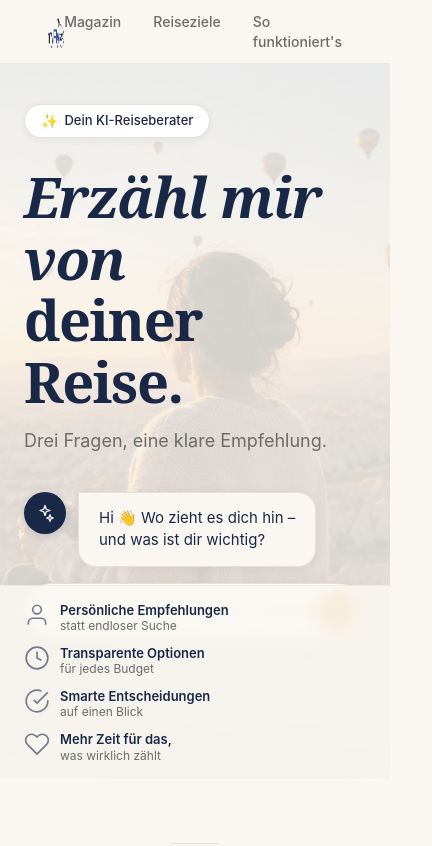
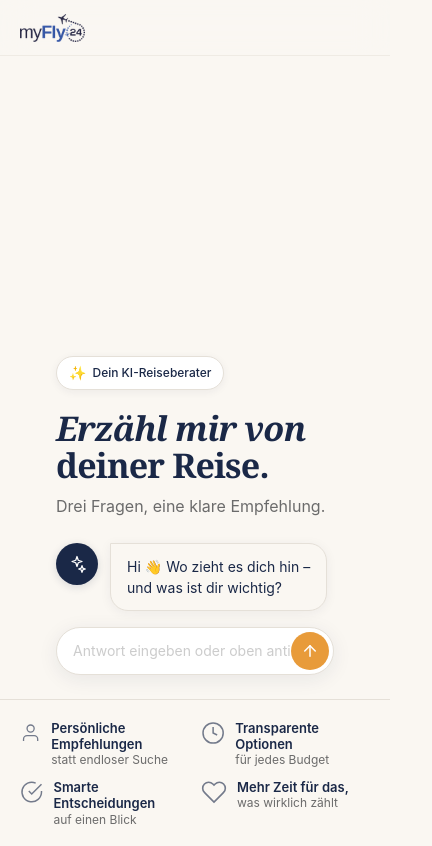
Before and after one commit to mdimster/myfly24-web, a Next.js app: page / in a window 390 px wide. Shown: the top 846 px of the page, 432 px wide, since content can reach past the window. Built offline with nearby package versions, Linux system fonts and the light colour scheme.

Commit message:
fix: mobile responsive

```diff
--- a/app/globals.css
+++ b/app/globals.css
@@ -274,45 +274,122 @@ body {
 }
 
 /* ─── Responsive ─── */
+
+/* Tablet */
 @media (max-width: 1024px) {
   .hero-content {
-    padding: 60px 32px 120px;
+    padding: 48px 32px 32px;
   }
 
   .hero-overlay {
     background: linear-gradient(
       to right,
-      rgba(250, 247, 242, 0.95) 0%,
-      rgba(250, 247, 242, 0.85) 50%,
-      rgba(250, 247, 242, 0.4) 80%,
-      rgba(250, 247, 242, 0.1) 100%
+      rgba(250, 247, 242, 0.92) 0%,
+      rgba(250, 247, 242, 0.75) 45%,
+      rgba(250, 247, 242, 0.3) 75%,
+      rgba(250, 247, 242, 0) 100%
     );
   }
 
-  .hero-headline {
-    font-size: 40px !important;
+  .trust-strip {
+    position: relative;
+    grid-template-columns: 1fr 1fr;
+    gap: 16px;
+    padding: 24px 32px;
+  }
+}
+
+/* Mobile */
+@media (max-width: 640px) {
+  .hero {
+    min-height: auto;
+    flex-direction: column;
+  }
+
+  .hero-bg {
+    height: 45vh;
+    position: relative;
+  }
+
+  .hero-bg img {
+    object-position: 65% top;
+  }
+
+  .hero-overlay {
+    background: linear-gradient(
+      to top,
+      rgba(250, 247, 242, 1) 0%,
+      rgba(250, 247, 242, 0.7) 40%,
+      rgba(250, 247, 242, 0.1) 70%,
+      rgba(250, 247, 242, 0) 100%
+    );
+  }
+
+  .hero-content {
+    position: relative;
+    padding: 0 20px 24px;
+    margin-top: -80px;
+    max-width: 100%;
+    z-index: 2;
+  }
+
+  .chat-message {
+    font-size: 14px;
+    padding: 12px 16px;
+    max-width: 280px;
+  }
+
+  .chat-input-row {
+    padding: 4px 4px 4px 16px;
+  }
+
+  .chat-input-row input {
+    font-size: 14px;
+  }
+
+  .chat-send-btn {
+    width: 38px;
+    height: 38px;
   }
 
   .trust-strip {
+    position: relative;
     grid-template-columns: 1fr 1fr;
-    gap: 16px;
-    padding: 20px 32px;
+    gap: 12px;
+    padding: 20px;
+    background: var(--color-bg, #FAF7F2);
+    backdrop-filter: none;
+    border-top: 1px solid var(--color-border, #E5E0D8);
+  }
+
+  .dest-card {
+    height: 220px;
+    border-radius: 12px;
+  }
+
+  .dest-overlay {
+    padding: 16px 14px;
+  }
+
+  .magazine-card {
+    border-radius: 12px;
+  }
+
+  .newsletter-form {
+    flex-direction: column;
+    border-radius: 16px;
+    padding: 16px;
+    gap: 12px;
+  }
+
+  .newsletter-form input {
+    padding: 12px 0;
+    text-align: center;
+  }
+
+  .newsletter-btn {
+    width: 100%;
+    padding: 14px 28px;
+    border-radius: 100px;
   }
 }
-
-@media (max-width: 640px) {
-  .hero-content {
-    padding: 40px 24px 140px;
-    max-width: 100%;
-  }
-
-  .hero-overlay {
-    background: rgba(250, 247, 242, 0.85);
-  }
-
-  .trust-strip {
-    grid-template-columns: 1fr;
-    gap: 12px;
-    padding: 16px 24px;
-  }
-}
--- a/app/page.tsx
+++ b/app/page.tsx
@@ -137,7 +137,7 @@ export default function HomePage() {
   return (
     <>
       {/* ─── NAV ─── */}
-      <nav className="fixed top-0 left-0 right-0 z-50 h-16 px-12 flex items-center justify-between bg-[rgba(250,247,242,0.85)] backdrop-blur-lg border-b border-[rgba(229,224,216,0.5)]">
+      <nav className="fixed top-0 left-0 right-0 z-50 h-14 sm:h-16 px-5 sm:px-12 flex items-center justify-between bg-[rgba(250,247,242,0.85)] backdrop-blur-lg border-b border-[rgba(229,224,216,0.5)]">
         <Link href="/" className="block">
           <Image
             src="/images/logo-myfly24.png"
@@ -145,10 +145,10 @@ export default function HomePage() {
             width={93}
             height={40}
             priority
-            style={{ height: "32px", width: "auto" }}
+            style={{ height: "28px", width: "auto" }}
           />
         </Link>
-        <div className="flex gap-8">
+        <div className="hidden sm:flex gap-8">
           <Link href="#magazin" className="text-sm font-medium text-ink-muted no-underline hover:text-navy transition-colors">
             Magazin
           </Link>
@@ -162,7 +162,7 @@ export default function HomePage() {
       </nav>
 
       {/* ─── HERO ─── */}
-      <section className="hero mt-16">
+      <section className="hero mt-14 sm:mt-16">
         <div className="hero-bg">
           <Image
             src="/images/hero-cappadocia.jpg"
@@ -177,18 +177,18 @@ export default function HomePage() {
 
         <div className="hero-content">
           {/* Badge */}
-          <div className="inline-flex items-center gap-1.5 px-4 py-1.5 rounded-full bg-white border border-border text-[13px] font-medium text-navy mb-7 shadow-[0_2px_8px_rgba(26,40,71,0.06)]">
+          <div className="inline-flex items-center gap-1.5 px-3 sm:px-4 py-1.5 rounded-full bg-white border border-border text-[12px] sm:text-[13px] font-medium text-navy mb-5 sm:mb-7 shadow-[0_2px_8px_rgba(26,40,71,0.06)]">
             <span className="text-sm">✨</span>
             Dein KI-Reiseberater
           </div>
 
           {/* Headline */}
-          <h1 className="font-display text-[56px] font-semibold leading-[1.1] tracking-tight text-navy mb-3.5">
+          <h1 className="font-display text-[34px] sm:text-[44px] lg:text-[56px] font-semibold leading-[1.1] tracking-tight text-navy mb-2 sm:mb-3.5">
             <em className="italic">Erzähl mir von</em>
             <br />
             deiner Reise.
           </h1>
-          <p className="text-[18px] text-ink-muted mb-9 leading-relaxed">
+          <p className="text-[16px] sm:text-[18px] text-ink-muted mb-6 sm:mb-9 leading-relaxed">
             Drei Fragen, eine klare Empfehlung.
           </p>
 
@@ -238,7 +238,7 @@ export default function HomePage() {
       </section>
 
       {/* ─── MAGAZIN ─── */}
-      <div id="magazin" className="text-center pt-16 px-16">
+      <div id="magazin" className="text-center pt-12 sm:pt-16 px-5 sm:px-16">
         <div className="w-12 h-px bg-border mx-auto mb-5" />
         <p className="text-[11px] uppercase tracking-[0.18em] text-ink-subtle font-semibold mb-2.5">
           Magazin
@@ -251,11 +251,11 @@ export default function HomePage() {
         </p>
       </div>
 
-      <section className="px-16 pb-20">
-        <div className="grid grid-cols-1 md:grid-cols-3 gap-6 max-w-[1200px] mx-auto">
+      <section className="px-5 sm:px-16 pb-16 sm:pb-20">
+        <div className="grid grid-cols-1 md:grid-cols-3 gap-5 sm:gap-6 max-w-[1200px] mx-auto">
           {magazineArticles.map((article) => (
             <article key={article.slug} className="magazine-card">
-              <div className="relative h-[220px]">
+              <div className="relative h-[180px] sm:h-[220px]">
                 <Image
                   src={article.image}
                   alt={article.title}
@@ -281,7 +281,7 @@ export default function HomePage() {
       </section>
 
       {/* ─── REISEZIELE ─── */}
-      <div id="reiseziele" className="text-center pt-16 px-16">
+      <div id="reiseziele" className="text-center pt-12 sm:pt-16 px-5 sm:px-16">
         <div className="w-12 h-px bg-border mx-auto mb-5" />
         <p className="text-[11px] uppercase tracking-[0.18em] text-ink-subtle font-semibold mb-2.5">
           Reiseziele
@@ -294,8 +294,8 @@ export default function HomePage() {
         </p>
       </div>
 
-      <section className="px-16 pb-20">
-        <div className="grid grid-cols-2 lg:grid-cols-4 gap-5 max-w-[1200px] mx-auto">
+      <section className="px-5 sm:px-16 pb-16 sm:pb-20">
+        <div className="grid grid-cols-2 lg:grid-cols-4 gap-3 sm:gap-5 max-w-[1200px] mx-auto">
           {destinations.map((dest) => (
             <div key={dest.name} className="dest-card">
               <Image
@@ -306,10 +306,10 @@ export default function HomePage() {
                 style={{ objectFit: "cover" }}
               />
               <div className="dest-overlay">
-                <p className="font-display text-xl font-medium text-white mb-0.5">
+                <p className="font-display text-base sm:text-xl font-medium text-white mb-0.5">
                   {dest.name}
                 </p>
-                <p className="text-[13px] text-white/75">{dest.tagline}</p>
+                <p className="text-[11px] sm:text-[13px] text-white/75 leading-snug">{dest.tagline}</p>
               </div>
             </div>
           ))}
@@ -319,7 +319,7 @@ export default function HomePage() {
       {/* ─── SO FUNKTIONIERT'S ─── */}
       <section
         id="so-funktionierts"
-        className="py-20 px-16 bg-white border-t border-b border-border"
+        className="py-16 sm:py-20 px-5 sm:px-16 bg-white border-t border-b border-border"
       >
         <div className="text-center mb-12">
           <p className="text-[11px] uppercase tracking-[0.18em] text-ink-subtle font-semibold mb-2.5">
@@ -362,7 +362,7 @@ export default function HomePage() {
       </section>
 
       {/* ─── NEWSLETTER ─── */}
-      <section className="bg-navy py-20 px-16 text-center">
+      <section className="bg-navy py-16 sm:py-20 px-5 sm:px-16 text-center">
         <p className="text-[11px] uppercase tracking-[0.18em] text-white/50 font-semibold mb-2.5">
           Der Brief
         </p>
@@ -385,7 +385,7 @@ export default function HomePage() {
       </section>
 
       {/* ─── FOOTER ─── */}
-      <footer className="py-10 px-16 border-t border-border flex flex-col sm:flex-row justify-between items-center gap-4">
+      <footer className="py-8 sm:py-10 px-5 sm:px-16 border-t border-border flex flex-col sm:flex-row justify-between items-center gap-4">
         <span className="text-[13px] text-ink-subtle">
           © 2026 myFly24 · performance werk Media GmbH
         </span>
```
